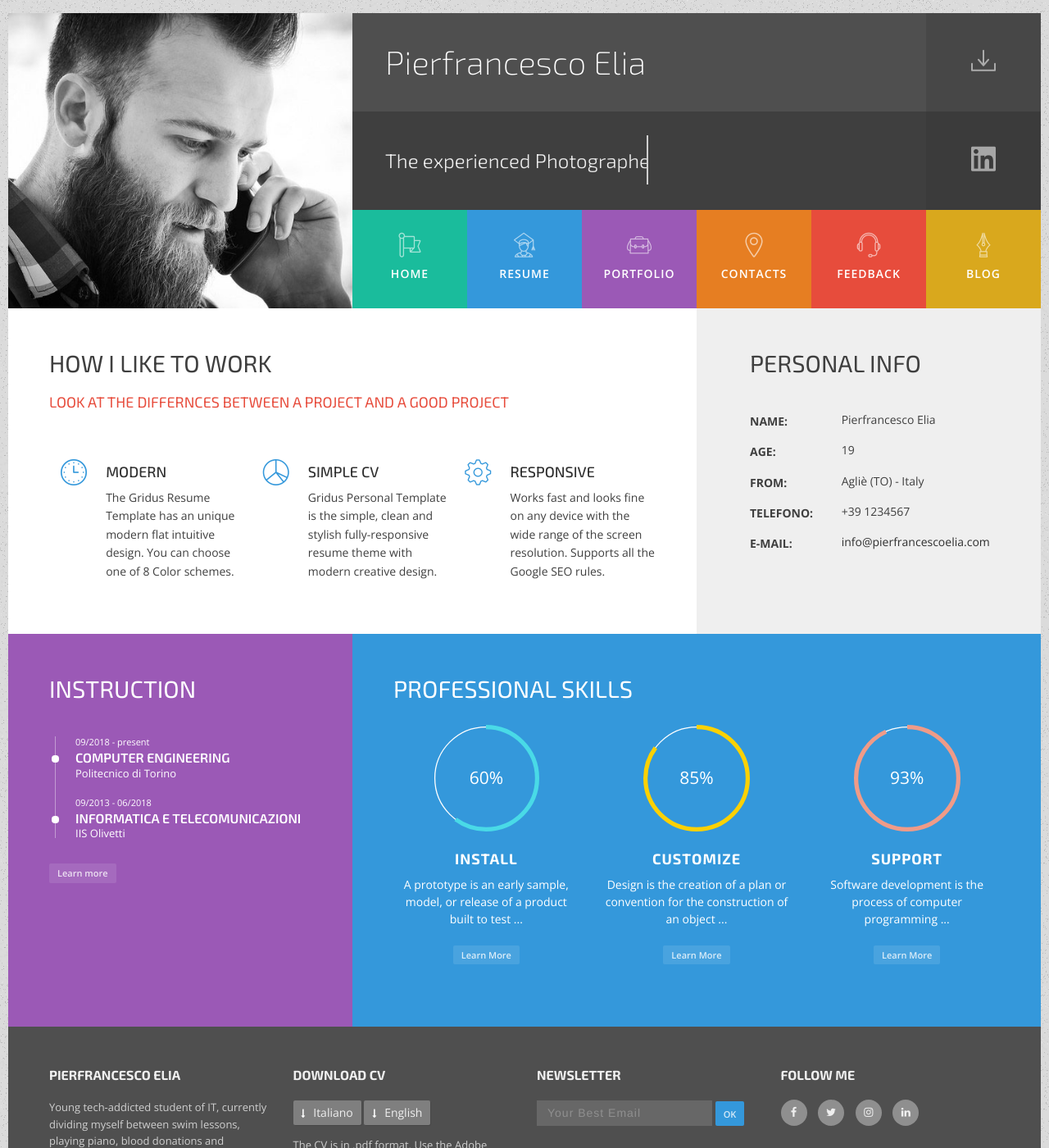
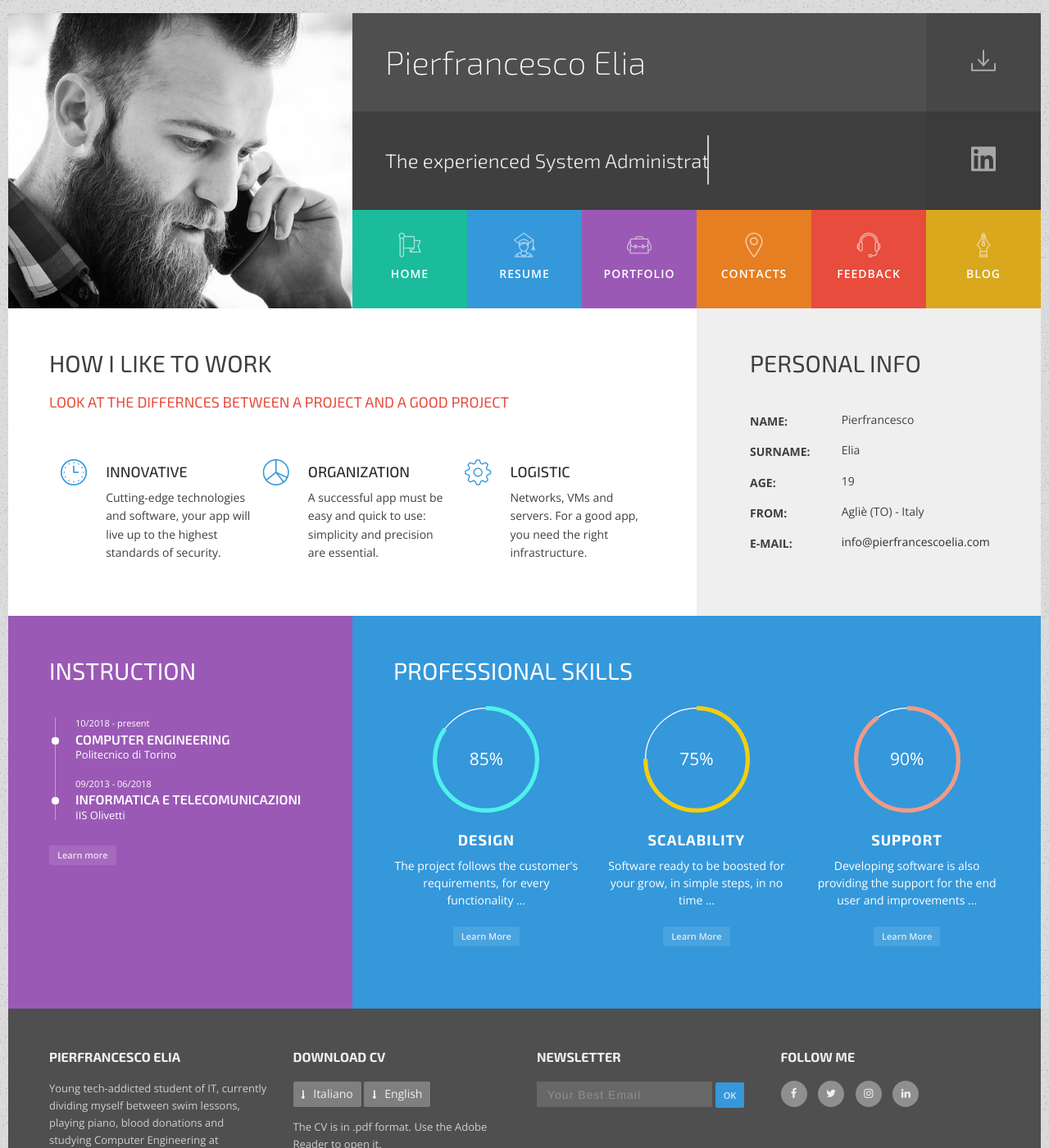
Before and after one commit to gjdev-org/p1, a Jekyll site: the page built from index.html, in a window 1280 px wide and 1400 px high. Shown: the whole window at 82% size. Built offline with Jekyll 4.4.1, drawn with Linux system fonts in a browser that asks for light colours.

Commit message:
Editing on index page.

```diff
--- a/_includes/header.html
+++ b/_includes/header.html
@@ -23,9 +23,11 @@
 							<h2 class="cd-headline clip is-full-width font-accident-two-light">
 								<span>The experienced </span>
 								<span class="cd-words-wrapper">
-									<b class="is-visible">UI/UX Designer</b>
-									<b>Web Designer</b>
-									<b>Photographer</b>
+									<b class="is-visible">Web Designer</b>
+									<b>Lifeguard</b>
+									<b>System Administrator</b>
+									<b>IT Consulent</b>
+									<b>Pianist</b>
 								</span>
 							</h2>
 						</section>
--- a/index.html
+++ b/index.html
@@ -32,9 +32,9 @@
                      <div class="row">
                         <div class="col-xs-12 col-sm-1 col-md-3"><i class="flaticon-clocks18 color-blue"></i><div class="dividewhite1"></div></div>
                         <div class="col-xs-12 col-sm-11 col-md-9">
-                           <h4 class="font-accident-two-medium uppercase">Modern</h4>
+                           <h4 class="font-accident-two-medium uppercase">Innovative</h4>
                            <p>
-                              The Gridus Resume Template has an unique modern flat intuitive design. You can choose one of 8 Color schemes.
+                              Cutting-edge technologies and software, your app will live up to the highest standards of security.
                            </p>
                         </div>
                      </div>
@@ -44,9 +44,9 @@
                      <div class="row">
                         <div class="col-xs-12 col-sm-1 col-md-3"><i class="flaticon-pie-graph color-blue"></i><div class="dividewhite1"></div></div>
                         <div class="col-xs-12 col-sm-11 col-md-9">
-                           <h4 class="font-accident-two-medium uppercase">Simple CV</h4>
+                           <h4 class="font-accident-two-medium uppercase">Organization</h4>
                            <p>
-                              Gridus Personal Template is the simple, clean and stylish fully-responsive resume theme with modern creative design.
+                              A successful app must be easy and quick to use: simplicity and precision are essential.
                            </p>
                         </div>
                      </div>
@@ -56,9 +56,9 @@
                      <div class="row">
                         <div class="col-xs-12 col-sm-1 col-md-3"><i class="flaticon-tool-1 color-blue"></i><div class="dividewhite1"></div></div>
                         <div class="col-xs-12 col-sm-11 col-md-9">
-                           <h4 class="font-accident-two-medium uppercase">Responsive</h4>
+                           <h4 class="font-accident-two-medium uppercase">Logistic</h4>
                            <p>
-                              Works fast and looks fine on any device with the wide range of the screen resolution. Supports all the Google SEO rules.
+                              Networks, VMs and servers. For a good app, you need the right infrastructure.
                            </p>
                         </div>
                      </div>
@@ -82,7 +82,11 @@
                <div>
                   <div class="fullwidth box">
                      <div class="one"><p class="uppercase">Name:</p></div>
-                     <div class="two"><p>Pierfrancesco Elia</p></div>
+                     <div class="two"><p>Pierfrancesco</p></div>
+                  </div>
+                  <div class="fullwidth box">
+                     <div class="one"><p class="uppercase">Surname:</p></div>
+                     <div class="two"><p>Elia</p></div>
                   </div>
                   <div class="fullwidth box">
                      <div class="one"><p class="uppercase text-nowrap">Age:</p></div>
@@ -91,12 +95,6 @@
                   <div class="fullwidth box">
                      <div class="one"><p class="uppercase">From:</p></div>
                      <div class="two"><p>Agliè (TO) - Italy</p></div>
-                  </div>
-                  <div class="fullwidth box">
-                     <div class="one"><p class="uppercase">Telefono:</p></div>
-                     <div class="two"><p>
-                      +39 1234567
-                     </p></div>
                   </div>
                   <div class="fullwidth box">
                      <div class="one"><p class="uppercase">E-mail:</p></div>
@@ -128,7 +126,7 @@
               <div class="dividewhite4"></div>
               <div class="experience">
                 <ul>
-                   <li class="date">09/2018 - present</li>
+                   <li class="date">10/2018 - present</li>
                    <li class="company uppercase">
                       <a>
                          Computer Engineering
@@ -168,11 +166,11 @@
                              data-progressbar-trailcolor="#fff"
                              data-progressbar-to='{"color": "#51f2ec", "width": 4}'
                              data-progressbar-from='{"color": "#3498db", "width": 4}'
-                             data-progressbar-value="0.6">
+                             data-progressbar-value="0.85">
                         </div>
-                        <h4 class="font-accident-two-bold uppercase">Install</h4>
+                        <h4 class="font-accident-two-bold uppercase">Design</h4>
                         <p class="font-regular-normal">
-                           A prototype is an early sample, model, or release of a product built to test ...
+                           The project follows the customer's requirements, for every functionality ...
                         </p>
                         <a href="/resume" class="btn btn-wh-trans btn-xs">Learn More</a>
                      </div>
@@ -187,11 +185,11 @@
                              data-progressbar-trailcolor="#fff"
                              data-progressbar-to='{"color": "#ffd200", "width": 4}'
                              data-progressbar-from='{"color": "#3498db", "width": 4}'
-                             data-progressbar-value="0.85">
+                             data-progressbar-value="0.75">
                         </div>
-                        <h4 class="font-accident-two-bold uppercase">Customize</h4>
+                        <h4 class="font-accident-two-bold uppercase">Scalability</h4>
                         <p class="font-regular-normal">
-                            Design is the creation of a plan or convention for the construction of an object ...
+                            Software ready to be boosted for your grow, in simple steps, in no time ...
                         </p>
                         <a href="/resume" class="btn btn-wh-trans btn-xs">Learn More</a>
                      </div>
@@ -206,11 +204,11 @@
                              data-progressbar-trailcolor="#fff"
                              data-progressbar-to='{"color": "#F09C88", "width": 4}'
                              data-progressbar-from='{"color": "#3498db", "width": 4}'
-                             data-progressbar-value="0.93">
+                             data-progressbar-value="0.9">
                         </div>
                         <h4 class="font-accident-two-bold uppercase">Support</h4>
                         <p class="font-regular-normal">
-                            Software development is the process of computer programming ...
+                            Developing software is also providing the support for the end user and improvements ...
                         </p>
                         <a href="/resume" class="btn btn-wh-trans btn-xs">Learn More</a>
                      </div>
```
Also changed, not shown: contacts.html (+8 -7 lines), assets/vendor/js/gridus-custom.js.
